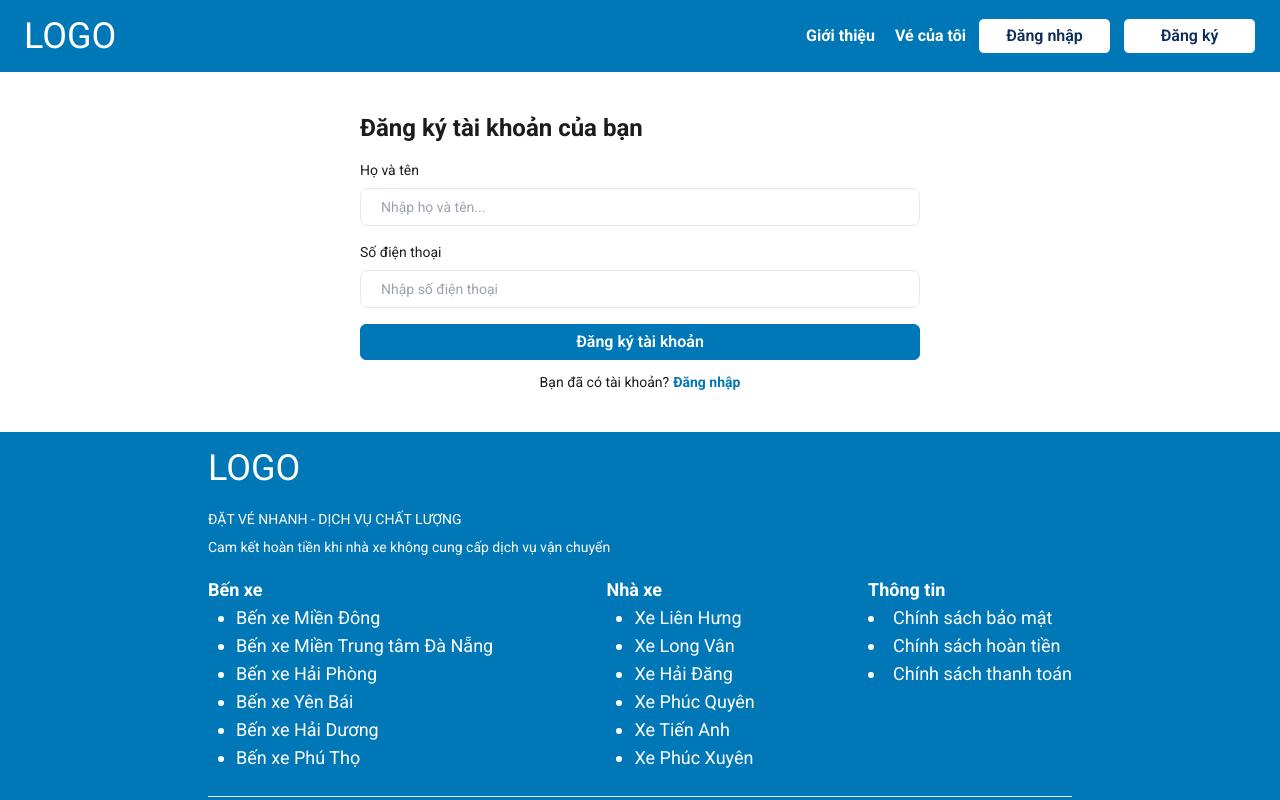
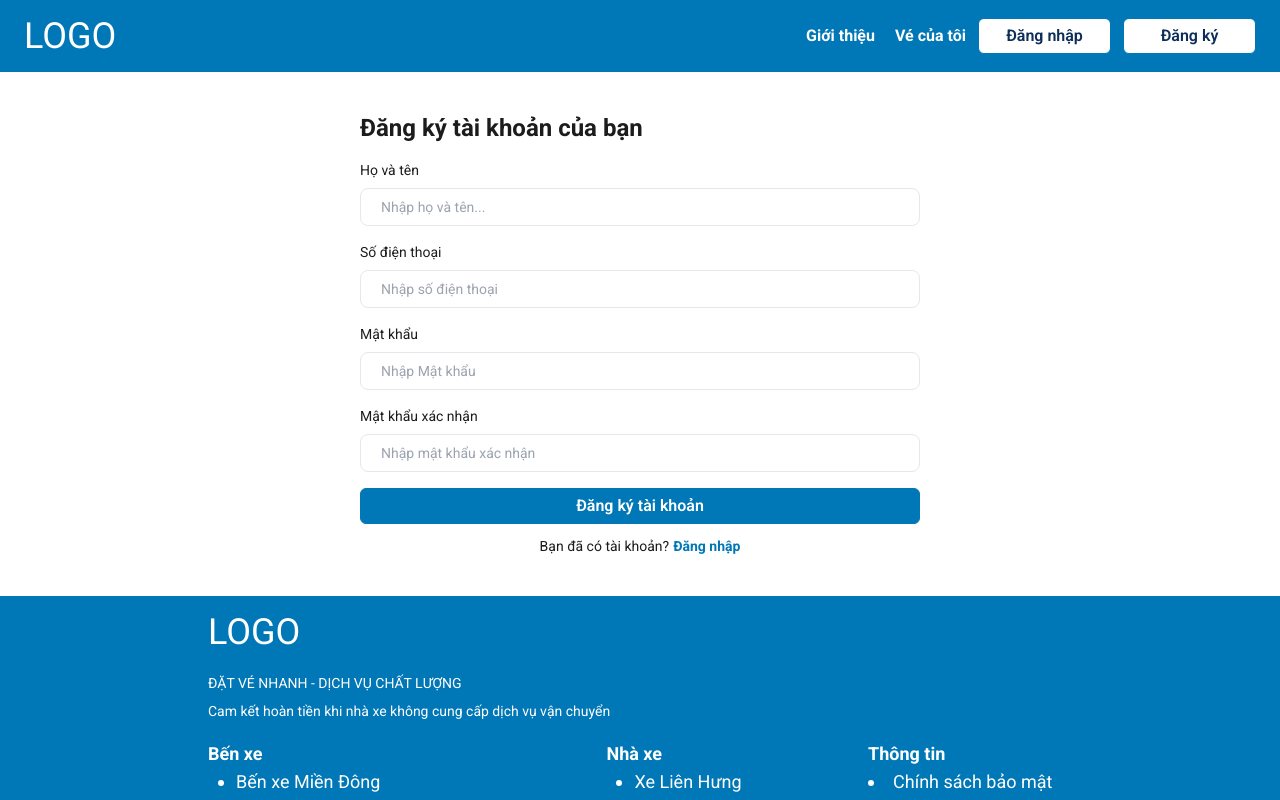
Before and after one commit to kytexya/CarServiceManagement_Front-end, a React (Vite) app: page /register in a window 1280 px wide. Built offline with nearby package versions, Linux system fonts and the light colour scheme.

Commit message:
login/register update

```diff
--- a/src/components/common/drive-header.jsx
+++ b/src/components/common/drive-header.jsx
@@ -1,19 +1,27 @@
-import React from "react";
+import React from 'react'
 
 export default function DriveHeader() {
   return (
     <div className="relative flex justify-between items-center min-h-[72px] px-6 bg-primary">
-      <div className="min-h-72px aspect-video flex items-center" to="/">
-        <div className="text-4xl py-4 text-white">LOGO</div>
+      <div className="min-h-72px aspect-video flex items-center" to='/'>
+        <div className="text-4xl py-4 text-white">
+          LOGO
+        </div>
       </div>
       <div className="flex flex-row gap-4 justify-end">
         <button className="button !bg-success !text-white min-w-[104px]">
           Minh Hải
         </button>
-        <button className="button !bg-red-500 !text-white min-w-[104px]">
+        <button
+          onClick={() => {
+            localStorage.removeItem('bus-profile');
+            localStorage.removeItem('bus-token');
+            window.location.href = '/login-manager';
+          }}
+          className="button !bg-red-500 !text-white min-w-[104px]">
           Đăng xuất
         </button>
       </div>
     </div>
-  );
+  )
 }
--- a/src/pages/client/login.jsx
+++ b/src/pages/client/login.jsx
@@ -14,6 +14,7 @@ export default function LoginPage() {
   const onSubmit = (data) => {
     const payload = {
       phoneNumber: data.phone,
+      password: data.password,
     };
     fetch(`${baseURL}/api/Customer/login`, {
       method: "POST",
@@ -69,6 +70,25 @@ export default function LoginPage() {
               <p className="text-red-500 text-xs">{errors.phone.message}</p>
             )}
           </div>
+          <div className="flex flex-col gap-2 mb-4">
+            <label className="text-sm">Mật khẩu</label>
+            <input
+              type='password'
+              placeholder="Nhập mật khẩu"
+              className={`border px-5 py-2 rounded-lg ${errors.password ? "border-red-500" : "border-gray"
+                }`}
+              {...register("password", {
+                required: "Vui lòng nhập mật khẩu",
+                minLength: {
+                  value: 6,
+                  message: "Mật khẩu cần ít nhất 6 số",
+                },
+              })}
+            />
+            {errors.password && (
+              <p className="text-red-500 text-xs">{errors.password.message}</p>
+            )}
+          </div>
           <button
             type="submit"
             className="button !w-full primary rounded-lg mb-3"
--- a/src/pages/client/register.jsx
+++ b/src/pages/client/register.jsx
@@ -1,4 +1,5 @@
 import { showError, showSuccess } from "@/utils";
+import axios from "axios";
 import { useForm } from "react-hook-form";
 import { Link, useNavigate } from "react-router-dom";
 
@@ -13,28 +14,29 @@ export default function RegisterPage() {
 
   const navigate = useNavigate();
   const onSubmit = (data) => {
+    if (data.password !== data.passwordConfirm) {
+      showError("Mật khẩu xác nhận không khớp.");
+      return;
+    }
     const payload = {
       phoneNumber: data.phone,
       name: data.fullname,
+      password: data.password,
     };
-    fetch(`${baseURL}/api/Customer/register`, {
-      method: "POST",
+    axios.post(`${baseURL}/api/Customer/register`, payload, {
       headers: {
-        "Content-Type": "application/json",
-      },
-      body: JSON.stringify(payload),
+        'ngrok-skip-browser-warning': 69420,
+        'Content-Type': 'application/json',
+      }
     })
-      .then(async (res) => {
-        const result = await res.json();
-        if (res.status === 200) {
-          showSuccess("Đăng ký thành công");
-          navigate('/login')
-        } else {
-          showError(result.message || "Đăng ký thất bại");
+      .then((res) => {
+        if (res?.status === 200) {
+          showSuccess();
+          navigate('/login');
         }
       })
-      .catch(() => {
-        showError();
+      .catch((e) => {
+        showError(e?.response?.data?.message);
       });
   };
 
@@ -91,6 +93,44 @@ export default function RegisterPage() {
               <p className="text-red-500 text-xs">{errors.phone.message}</p>
             )}
           </div>
+          <div className="flex flex-col gap-2 mb-4">
+            <label className="text-sm">Mật khẩu</label>
+            <input
+              type='password'
+              placeholder="Nhập Mật khẩu"
+              className={`border px-5 py-2 rounded-lg ${errors.password ? "border-red-500" : "border-gray"
+                }`}
+              {...register("password", {
+                required: "Vui lòng nhập mật khẩu",
+                minLength: {
+                  value: 6,
+                  message: "Mật khẩu cần ít nhất 6 số",
+                },
+              })}
+            />
+            {errors.password && (
+              <p className="text-red-500 text-xs">{errors.password.message}</p>
+            )}
+          </div>
+          <div className="flex flex-col gap-2 mb-4">
+            <label className="text-sm">Mật khẩu xác nhận</label>
+            <input
+              type='password'
+              placeholder="Nhập mật khẩu xác nhận"
+              className={`border px-5 py-2 rounded-lg ${errors.passwordConfirm ? "border-red-500" : "border-gray"
+                }`}
+              {...register("passwordConfirm", {
+                required: "Vui lòng nhập mật khẩu xác nhận",
+                minLength: {
+                  value: 6,
+                  message: "Mật khẩu cần ít nhất 6 số",
+                },
+              })}
+            />
+            {errors.passwordConfirm && (
+              <p className="text-red-500 text-xs">{errors.passwordConfirm.message}</p>
+            )}
+          </div>
           <button type="submit" className="button primary w-full mb-3">
             Đăng ký tài khoản
           </button>
```
